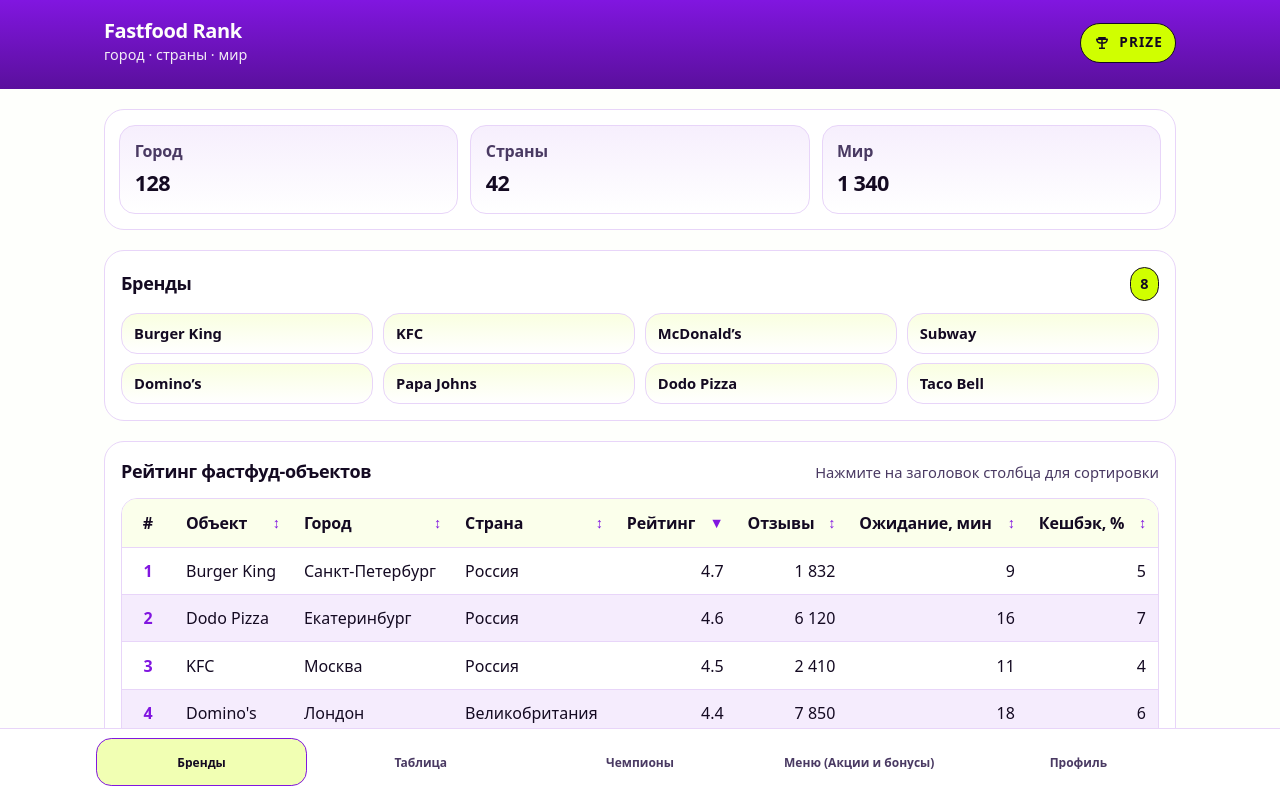
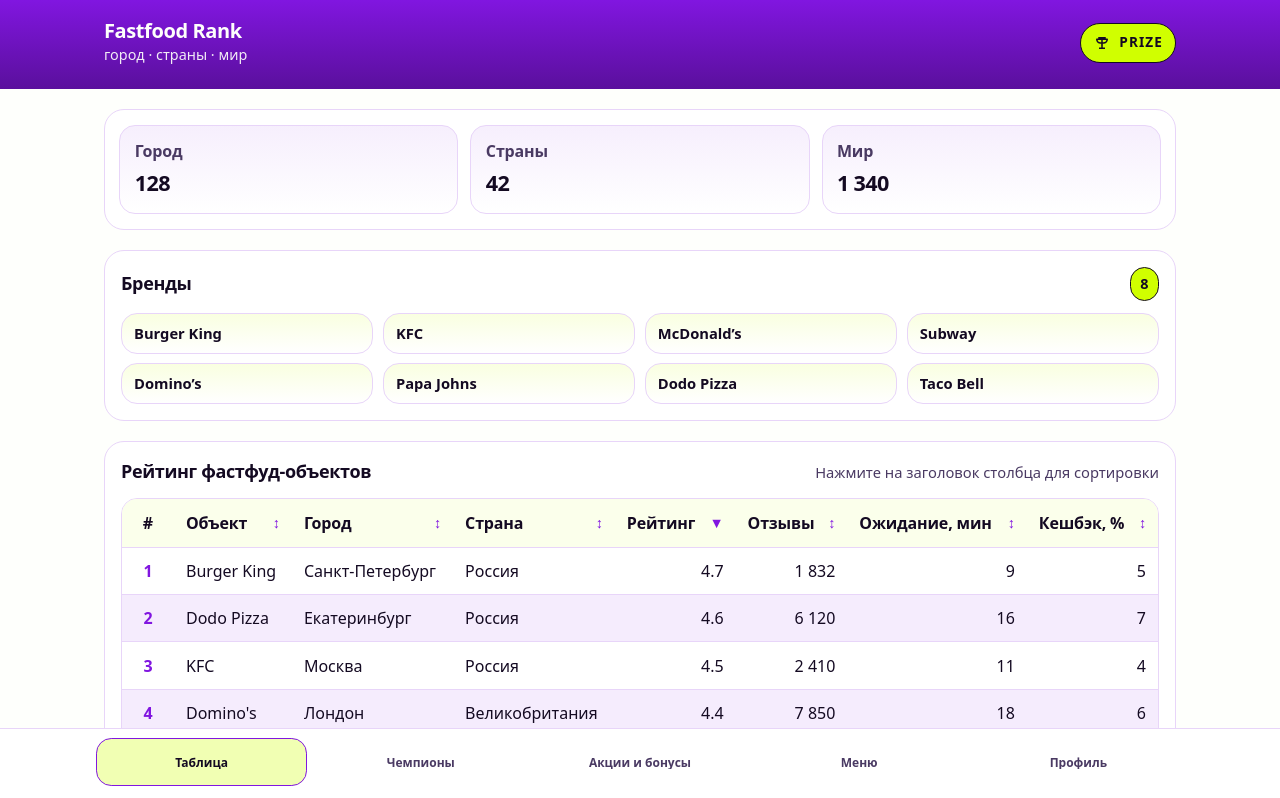
Before and after one commit to aibeek/pro, a React (Vite) app: page / in a window 1280 px wide. Shown: the top 798 px of the page. Built offline with nearby package versions, Linux system fonts and the light colour scheme.

Commit message:
Update bottom nav and promos page

```diff
--- a/src/App.tsx
+++ b/src/App.tsx
@@ -4,33 +4,32 @@ import { AppHeader } from './components/AppHeader/AppHeader'
 import { BottomNav, type NavKey } from './components/BottomNav/BottomNav'
 import { HomePage } from './pages/HomePage'
 import { ChampionsPage } from './pages/ChampionsPage'
+import { PromosPage } from './pages/PromosPage'
 import { MenuPage } from './pages/MenuPage'
 import { ProfilePage } from './pages/ProfilePage'
 
 export default function App() {
-  const [route, setRoute] = useState<'home' | 'champions' | 'menu' | 'profile'>(() => {
+  const [route, setRoute] = useState<'home' | 'champions' | 'promos' | 'menu' | 'profile'>(() => {
     const hash = window.location.hash
-    const m = hash.match(/^#\/(champions|menu|profile)$/)
-    return m ? (m[1] as 'champions' | 'menu' | 'profile') : 'home'
+    const m = hash.match(/^#\/(champions|promos|menu|profile)$/)
+    return m ? (m[1] as 'champions' | 'promos' | 'menu' | 'profile') : 'home'
   })
-  const [homeActive, setHomeActive] = useState<NavKey>('brands')
 
   useEffect(() => {
     const onHashChange = () => {
       const hash = window.location.hash
-      const m = hash.match(/^#\/(champions|menu|profile)$/)
-      setRoute(m ? (m[1] as 'champions' | 'menu' | 'profile') : 'home')
+      const m = hash.match(/^#\/(champions|promos|menu|profile)$/)
+      setRoute(m ? (m[1] as 'champions' | 'promos' | 'menu' | 'profile') : 'home')
     }
     window.addEventListener('hashchange', onHashChange)
     return () => window.removeEventListener('hashchange', onHashChange)
   }, [])
 
   const handleNavigate = (key: NavKey) => {
-    if (key === 'brands' || key === 'table') {
+    if (key === 'table') {
       if (window.location.hash !== '#/') window.location.hash = '#/'
-      setHomeActive(key)
       requestAnimationFrame(() => {
-        const el = document.getElementById(key)
+        const el = document.getElementById('table')
         el?.scrollIntoView({ behavior: 'smooth', block: 'start' })
       })
       return
@@ -38,7 +37,7 @@ export default function App() {
     window.location.hash = `#/${key}`
   }
 
-  const activeKey: NavKey = route === 'home' ? homeActive : route
+  const activeKey: NavKey = route === 'home' ? 'table' : route
 
   return (
     <div className={styles.app}>
@@ -51,6 +50,7 @@ export default function App() {
       <main className={styles.main} aria-label="Контент">
         {route === 'home' && <HomePage />}
         {route === 'champions' && <ChampionsPage />}
+        {route === 'promos' && <PromosPage />}
         {route === 'menu' && <MenuPage />}
         {route === 'profile' && <ProfilePage />}
       </main>
--- a/src/components/BottomNav/BottomNav.tsx
+++ b/src/components/BottomNav/BottomNav.tsx
@@ -1,13 +1,13 @@
 import { useMemo, useRef, type KeyboardEvent } from 'react'
 import styles from './BottomNav.module.css'
 
-export type NavKey = 'brands' | 'table' | 'champions' | 'menu' | 'profile'
+export type NavKey = 'table' | 'champions' | 'promos' | 'menu' | 'profile'
 
 const items: Array<{ key: NavKey; label: string }> = [
-  { key: 'brands', label: 'Бренды' },
   { key: 'table', label: 'Таблица' },
   { key: 'champions', label: 'Чемпионы' },
-  { key: 'menu', label: 'Меню (Акции и бонусы)' },
+  { key: 'promos', label: 'Акции и бонусы' },
+  { key: 'menu', label: 'Меню' },
   { key: 'profile', label: 'Профиль' },
 ]
 
--- a/src/pages/MenuPage.tsx
+++ b/src/pages/MenuPage.tsx
@@ -4,17 +4,17 @@ export function MenuPage() {
   return (
     <section className={styles.section} aria-labelledby="menu-title">
       <h2 id="menu-title" className={styles.h2}>
-        Меню (Акции и бонусы)
+        Меню
       </h2>
 
       <div className={styles.grid} role="list" aria-label="Список карточек">
-        <article className={styles.card} role="listitem" aria-label="Акция недели">
-          <div className={styles.name}>Акция недели</div>
-          <p className={styles.p}>Комбо со скидкой 20% при заказе в приложении.</p>
+        <article className={styles.card} role="listitem" aria-label="Бургеры">
+          <div className={styles.name}>Бургеры</div>
+          <p className={styles.p}>Классика, острые и вегетарианские варианты.</p>
         </article>
-        <article className={styles.card} role="listitem" aria-label="Бонусы">
-          <div className={styles.name}>Бонусы</div>
-          <p className={styles.p}>Кешбэк баллами за каждый заказ и подарки за уровни.</p>
+        <article className={styles.card} role="listitem" aria-label="Комбо">
+          <div className={styles.name}>Комбо</div>
+          <p className={styles.p}>Сеты с напитком и гарниром по выгодной цене.</p>
         </article>
       </div>
     </section>
--- /dev/null
+++ b/src/pages/PromosPage.tsx
@@ -0,0 +1,22 @@
+import styles from './Page.module.css'
+
+export function PromosPage() {
+  return (
+    <section className={styles.section} aria-labelledby="promos-title">
+      <h2 id="promos-title" className={styles.h2}>
+        Акции и бонусы
+      </h2>
+
+      <div className={styles.grid} role="list" aria-label="Список карточек">
+        <article className={styles.card} role="listitem" aria-label="Акция недели">
+          <div className={styles.name}>Акция недели</div>
+          <p className={styles.p}>Комбо со скидкой 20% при заказе в приложении.</p>
+        </article>
+        <article className={styles.card} role="listitem" aria-label="Бонусы">
+          <div className={styles.name}>Бонусы</div>
+          <p className={styles.p}>Кешбэк баллами за каждый заказ и подарки за уровни.</p>
+        </article>
+      </div>
+    </section>
+  )
+}
```
Also changed, not shown: 2 other files (tests, documents, lock files or other folders).
